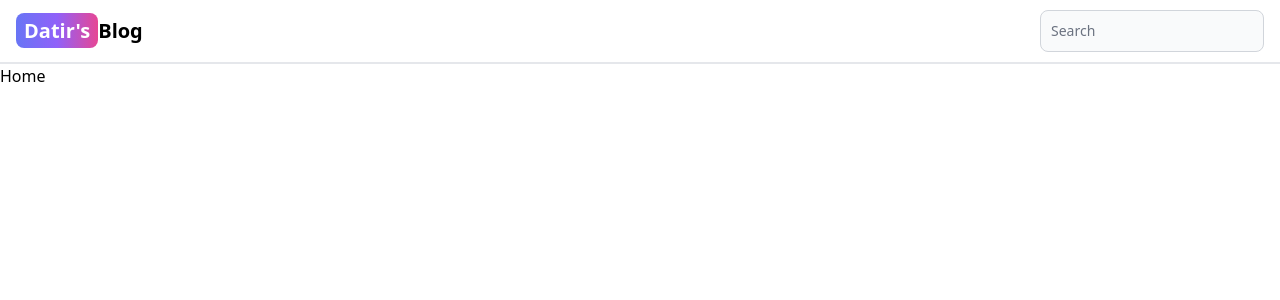
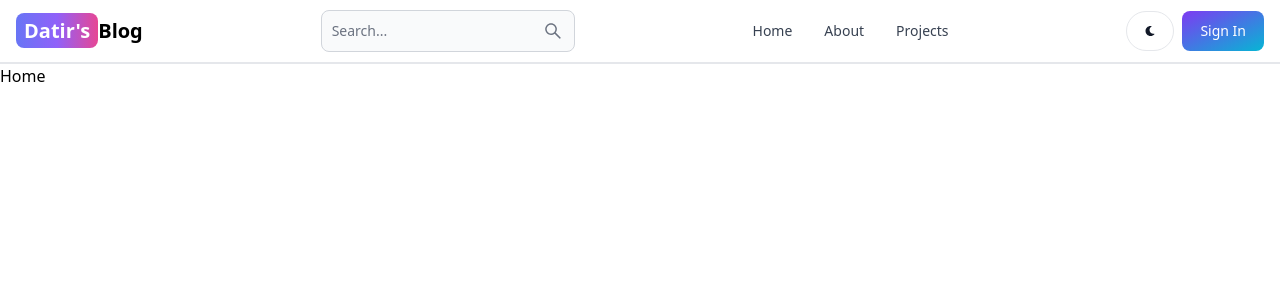
Before and after one commit to yashdatir1999/datir-blog, a React (Vite) app in the folder client/: page / in a window 1280 px wide. Shown: the top 300 px of the page. Built offline with nearby package versions, Linux system fonts and the light colour scheme.

Commit message:
nav complete

```diff
--- a/client/package.json
+++ b/client/package.json
@@ -13,6 +13,7 @@
     "flowbite-react": "^0.7.2",
     "react": "^18.2.0",
     "react-dom": "^18.2.0",
+    "react-icons": "^5.0.1",
     "react-router-dom": "^6.21.3"
   },
   "devDependencies": {
--- a/client/src/components/Header.jsx
+++ b/client/src/components/Header.jsx
@@ -1,6 +1,8 @@
 import React from 'react'
-import {Navbar, TextInput} from 'flowbite-react'
+import {Navbar, TextInput , Button} from 'flowbite-react'
 import { Link } from 'react-router-dom'
+import { AiOutlineSearch } from "react-icons/ai";
+import { FaMoon } from "react-icons/fa";
 
 const Header = () => {
   return (
@@ -11,9 +13,33 @@ const Header = () => {
             <form>
                 <TextInput
                     type='text'
-                    placeholder='Search'
+                    placeholder='Search...'
+                    rightIcon={AiOutlineSearch }
+                    className='hidden lg:inline'
                 />
             </form>
+                <Button className='w-12 h-10 lg:hidden' color='gray' pill>
+                    <AiOutlineSearch/>
+                </Button>
+                <div className='flex gap-2 md:order-2'>
+                    <Button className='w-12 h-10 hidden sm:inline' color='gray' pill>
+                    <FaMoon />
+                    </Button>
+                    <Link to="/sihn-in">
+                        <Button gradientDuoTone='purpleToBlue'>Sign In</Button>
+                    </Link>
+                </div>
+                    <Navbar.Collapse>
+                        <Navbar.Link>
+                            <Link to="/">Home</Link>
+                        </Navbar.Link>
+                        <Navbar.Link>
+                            <Link to="/about">About</Link>
+                        </Navbar.Link>
+                        <Navbar.Link>
+                            <Link to="/projects">Projects</Link>
+                        </Navbar.Link>
+                    </Navbar.Collapse>
         </Navbar>
     )
 }
```
Also changed, not shown: 1 other file (tests, documents, lock files or other folders).
